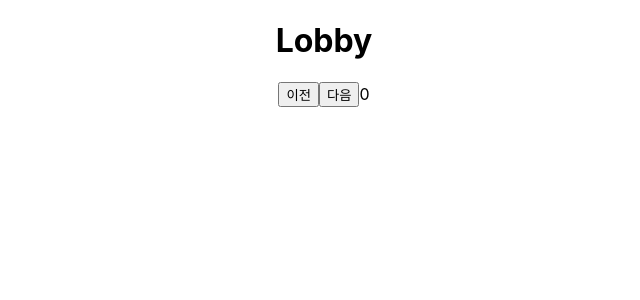
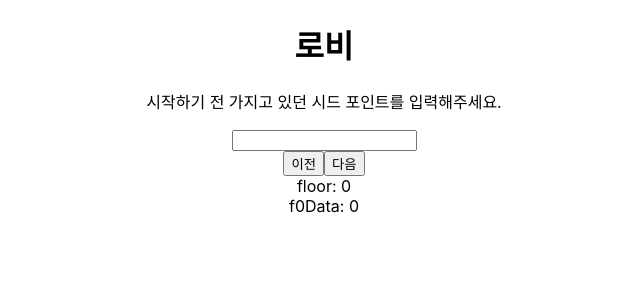
Before and after one commit to MintyU/theseed, a React (Create React App) app: page / in a window 1280 px wide. Shown: the top 300 px of the page, without its empty margins (316-956 px from the left). Built offline with nearby package versions, Linux system fonts and the light colour scheme.

Commit message:
#Send F0 data to App.js

```diff
--- a/src/App.js
+++ b/src/App.js
@@ -6,11 +6,17 @@ import F1 from "./floors/f1";
 
 function App() {
   const [floor, setFloor] = useState(0);
+  const [f0Data, setF0Data] = useState(0);
+
+  const handleF0 = (f0Input) => {
+    setF0Data(f0Input);
+  };
+
   return (
     <div className="App">
-      {floor === 0 && <F0 />}
+      {floor === 0 && <F0 f0Callback={handleF0} />}
       {floor === 1 && <F1 />}
-
+      <div>
         <button
           className="prev"
           onClick={() => floor === 0 || setFloor(floor - 1)}
@@ -21,8 +27,10 @@ function App() {
         <button className="next" onClick={() => setFloor(floor + 1)}>
           다음
         </button>
-
-      {floor}
+      </div>
+      floor: {floor}
+      <br />
+      f0Data: {f0Data}
     </div>
   );
 }
--- a/src/floors/f0.js
+++ b/src/floors/f0.js
@@ -1,13 +1,15 @@
 import React from "react";
 
-class F0 extends React.Component {
-  render() {
-    return (
-      <div id="0">
-        <h1>Lobby</h1>
-      </div>
-    );
-  }
+function F0({ f0Callback }) {
+  return (
+    <div id="0">
+      <h1>로비</h1>
+      <p>시작하기 전 가지고 있던 시드 포인트를 입력해주세요.</p>
+      <span>
+        <input type="text" onChange={(e) => f0Callback(e.target.value)}></input>
+      </span>
+    </div>
+  );
 }
 
 export default F0;
```
Lines whose indentation alone changed are shown as unchanged.
